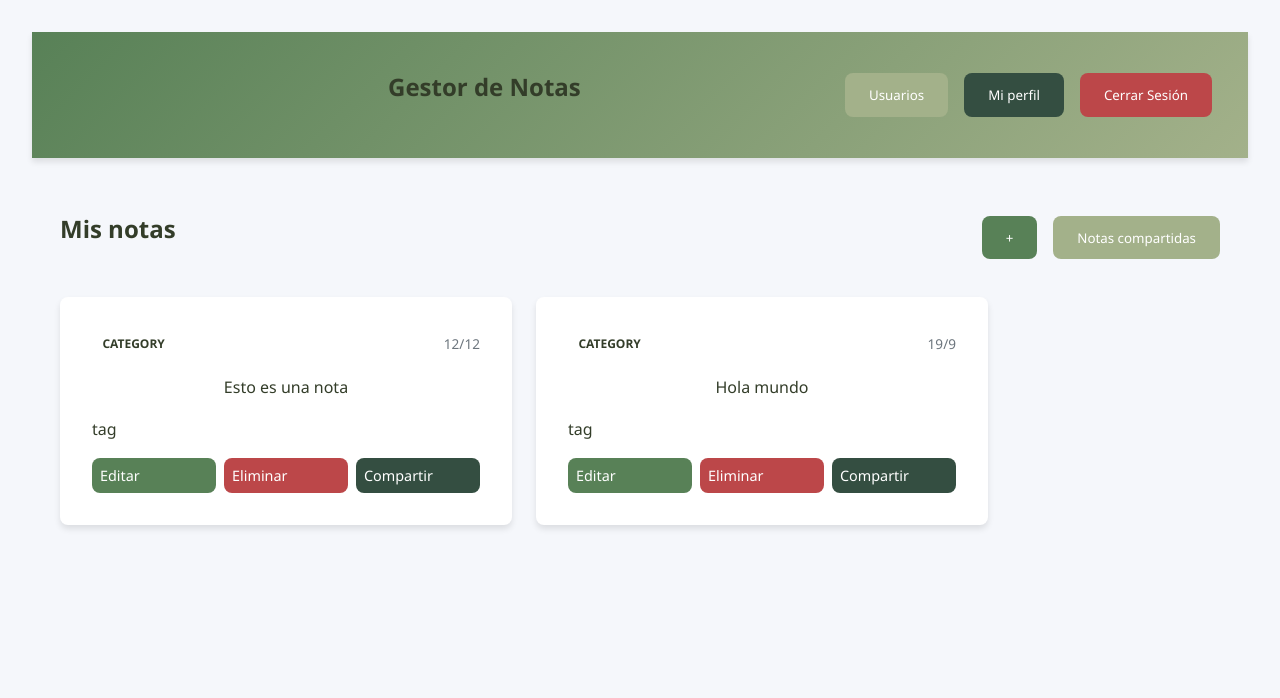
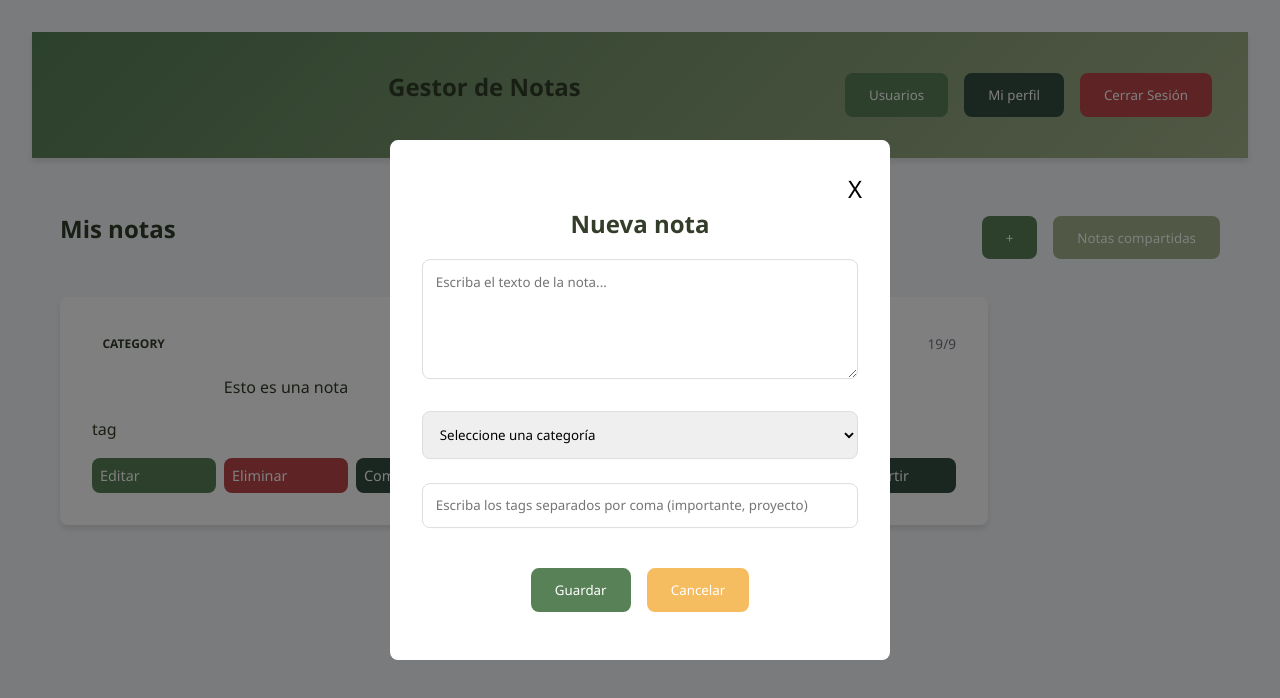
Before and after one commit to SrStamm/Front-API-Notes, a React (Vite) app in the folder react-note/: page / in a window 1280 px wide. Shown: the top 698 px of the page. Built offline with nearby package versions, Linux system fonts and the light colour scheme.

Commit message:
feat: add Modal

```diff
--- a/react-note/src/index.css
+++ b/react-note/src/index.css
@@ -84,6 +84,7 @@ h4 {
   align-items: center;
   gap: 0.5rem;
 }
+
 .btn:hover {
   transform: translateY(-2px);
   box-shadow: var(--box-shadow);
@@ -341,6 +342,60 @@ th {
 tr:hover {
   background-color: #f5f5f5;
 }
+
+.modal-backdrop {
+  position: fixed;
+  top: 0;
+  left: 0;
+  width: 100%;
+  height: 100%;
+  background-color: rgba(0, 0, 0, 0.5);
+  display: flex;
+  justify-content: center;
+  align-items: center;
+  z-index: 1000;
+  opacity: 1;
+  transition: opacity 0.3s ease;
+  backdrop-filter: blur();
+}
+
+.modal {
+  background: white;
+  border-radius: var(--border-radius);
+  width: 50%;
+  max-width: 500px;
+  max-height: 90vh;
+  overflow-y: auto;
+  box-shadow: var(--shadow-lg);
+  animation: fadeInUp 0.4s ease forwards;
+}
+
+.modal-header {
+  border-bottom: 1px solid var(--gray-200);
+  display: flex;
+  flex-direction: column;
+}
+
+.modal-close {
+  width: 10px;
+  background: none;
+  border: none;
+  font-size: 1.5em;
+  align-self: end;
+  cursor: pointer;
+}
+
+.modal-actions {
+  display: flex;
+  gap: 1rem;
+  justify-content: center;
+  padding: 1rem;
+}
+
+.modal-actions .btn {
+  min-width: 100px;
+}
+
 /* Utilidades */
 .text-center {
   text-align: center;
--- a/react-note/src/modules/Header.tsx
+++ b/react-note/src/modules/Header.tsx
@@ -42,7 +42,7 @@ function Header({ currentView, setCurrentView }: Props) {
           {currentView === "notes" ? (
             <button
               onClick={() => setCurrentView("users")}
-              className="btn btn-secondary"
+              className="btn btn-primary"
             >
               Usuarios{" "}
             </button>
--- /dev/null
+++ b/react-note/src/modules/Modal.tsx
@@ -0,0 +1,47 @@
+function Modal() {
+  return (
+    <div className="modal-backdrop ">
+      <div className="form-container modal">
+        <div className="modal-header">
+          <button className="modal-close">X</button>
+          <h2 className="form-title">Nueva nota</h2>
+        </div>
+        <form className="form">
+          <div className="form-group">
+            <textarea
+              rows={5}
+              required
+              placeholder="Escriba el texto de la nota..."
+            ></textarea>
+          </div>
+          <div className="form-group">
+            <select required>
+              <option value="" disabled selected>
+                Seleccione una categoría
+              </option>
+              <option value="work">Trabajo</option>
+              <option value="study">Estudio</option>
+              <option value="unknown">Otro</option>
+            </select>
+          </div>
+          <div className="form-group">
+            <input
+              type="text"
+              placeholder="Escriba los tags separados por coma (importante, proyecto)"
+            />
+          </div>
+          <div className="modal-actions">
+            <button type="button" className="btn btn-primary">
+              Guardar
+            </button>
+            <button type="button" className="btn btn-warning">
+              Cancelar
+            </button>
+          </div>
+        </form>
+      </div>
+    </div>
+  );
+}
+
+export default Modal;
--- a/react-note/src/pages/Home.tsx
+++ b/react-note/src/pages/Home.tsx
@@ -1,6 +1,7 @@
 import { useState } from "react";
 import Header from "../modules/Header";
 import ListCard from "../modules/ListCard";
+import Modal from "../modules/Modal";
 
 const data = [
   {
@@ -37,10 +38,7 @@ export default function Home() {
               <div className="auth-section">
                 <button className="btn btn-primary"> + </button>
 
-                <button className="btn btn-secondary">
-                  {" "}
-                  Notas compartidas{" "}
-                </button>
+                <button className="btn btn-secondary">Notas compartidas</button>
               </div>
             </div>
             <ListCard data={data} />
@@ -48,6 +46,8 @@ export default function Home() {
         ) : (
           <p>Usuarios. No implementado todavia</p>
         )}
+
+        <Modal />
       </main>
     </>
   );
```
